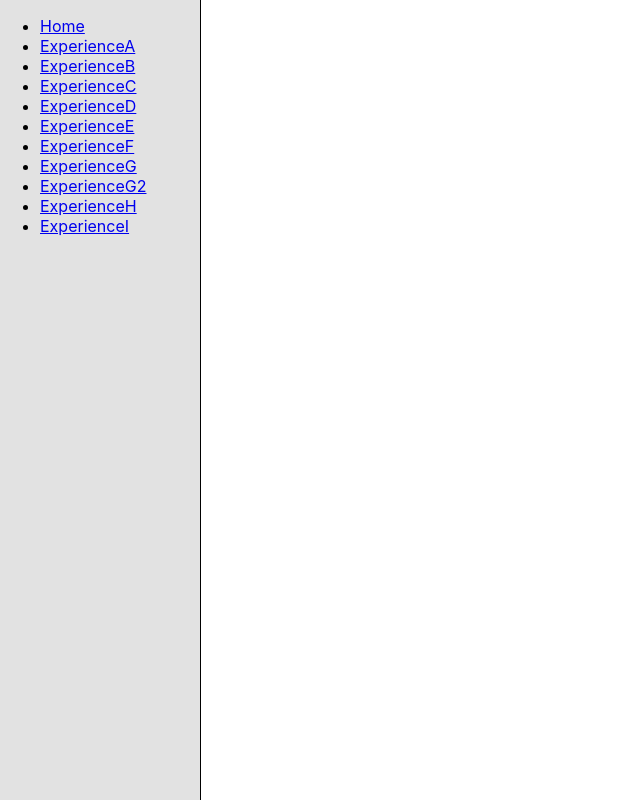
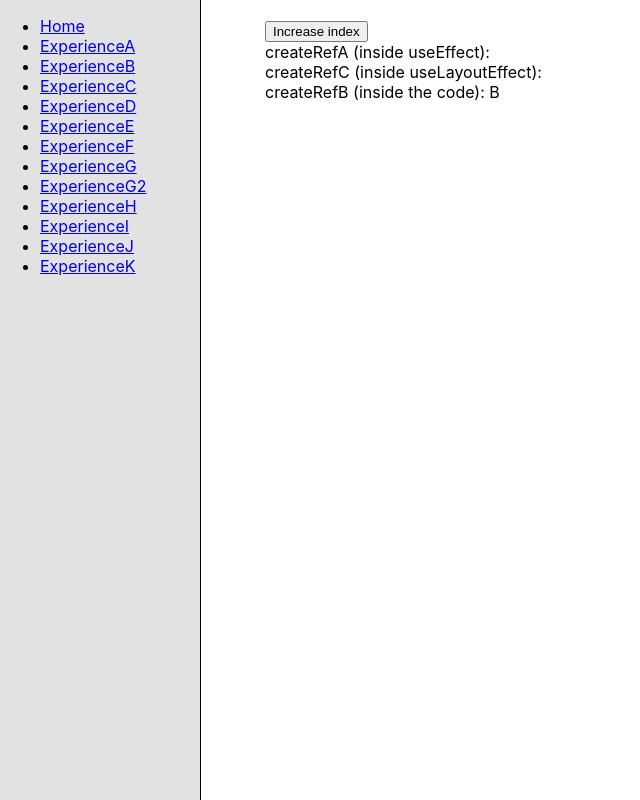
Before and after one commit to JustalK/LABORATORY, a React (Create React App) app in the folder JavaScript/React/: page /experience_k in a window 1280 px wide. Shown: the whole page, without its empty margins (0-640 px from the left). Built offline with nearby package versions, Linux system fonts and the light colour scheme.

Commit message:
[FEATURE] Adding test on createRef and useRef

```diff
--- a/JavaScript/React/src/App.js
+++ b/JavaScript/React/src/App.js
@@ -16,6 +16,8 @@ import ExperienceG from './ExperienceG'
 import ExperienceG2 from './ExperienceG2'
 import ExperienceH from './ExperienceH'
 import ExperienceI from './ExperienceI'
+import ExperienceJ from './ExperienceJ'
+import ExperienceK from './ExperienceK'
 
 function App() {
   return (
@@ -57,6 +59,12 @@ function App() {
               <li>
                 <Link to="/experience_i">ExperienceI</Link>
               </li>
+              <li>
+                <Link to="/experience_j">ExperienceJ</Link>
+              </li>
+              <li>
+                <Link to="/experience_k">ExperienceK</Link>
+              </li>
             </ul>
           </nav>
         </div>
@@ -92,6 +100,12 @@ function App() {
             <Route path="/experience_i">
               <ExperienceI />
             </Route>
+            <Route path="/experience_j">
+              <ExperienceJ />
+            </Route>
+            <Route path="/experience_k">
+              <ExperienceK />
+            </Route>
             <Route path="/">
             </Route>
           </Switch>
--- /dev/null
+++ b/JavaScript/React/src/ExperienceJ/index.js
@@ -0,0 +1,28 @@
+import React, { useState, useRef, createRef } from "react";
+
+const ExperienceJ = () => {
+  const [index, setIndex] = useState(1);
+  const refUseRef = useRef();
+  const refCreateRef = createRef();
+
+  /**
+  * We do not create new ref when using useRef, so the value will stay the same
+  **/
+  refUseRef.current = !refUseRef.current ? index : refUseRef.current;
+  /**
+  * At each render, we create a new ref, so the current value will be undefined everytime
+  **/
+  refCreateRef.current = !refCreateRef.current ? index : refCreateRef.current;
+
+  return (
+    <div>
+      <button onClick={() => setIndex(i => i + 1)}>
+        Increase index
+      </button>
+      <div>useRef : {refUseRef.current}</div>
+      <div>createRef : {refCreateRef.current}</div>
+    </div>
+  );
+}
+
+export default ExperienceJ;
--- /dev/null
+++ b/JavaScript/React/src/ExperienceK/index.js
@@ -0,0 +1,41 @@
+import React, { useState, createRef, useEffect, useLayoutEffect } from "react";
+
+/**
+* ComponentWillMount does not exist anymore, so there is no way except writing directly in the conpoennt for immitating the result
+**/
+const ExperienceJ = () => {
+  const [index, setIndex] = useState(1);
+  const refCreateRefA = createRef();
+  const refCreateRefB = createRef();
+  const refCreateRefC = createRef();
+
+  /**
+  * It will work because we are affecting the value before the render
+  **/
+  refCreateRefB.current = 'B'
+
+  /**
+  * It wont work because we are affecting after the dom has been mutated and after the render
+  **/
+  useEffect(() => {
+    refCreateRefA.current = 'A'
+  }, [index, refCreateRefA])
+
+
+  useLayoutEffect(() => {
+    refCreateRefC.current = 'C'
+  }, [index, refCreateRefC])
+
+  return (
+    <div>
+      <button onClick={() => setIndex(i => i + 1)}>
+        Increase index
+      </button>
+      <div>createRefA (inside useEffect): {refCreateRefA.current}</div>
+      <div>createRefC (inside useLayoutEffect): {refCreateRefC.current}</div>
+      <div>createRefB (inside the code): {refCreateRefB.current}</div>
+    </div>
+  );
+}
+
+export default ExperienceJ;
```
Also changed, not shown: 1 other file (tests, documents, lock files or other folders).
